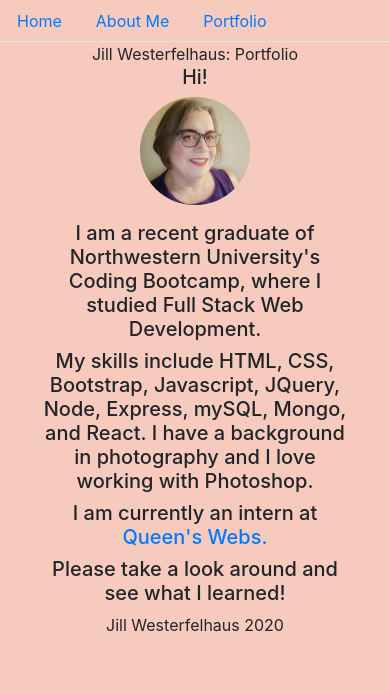
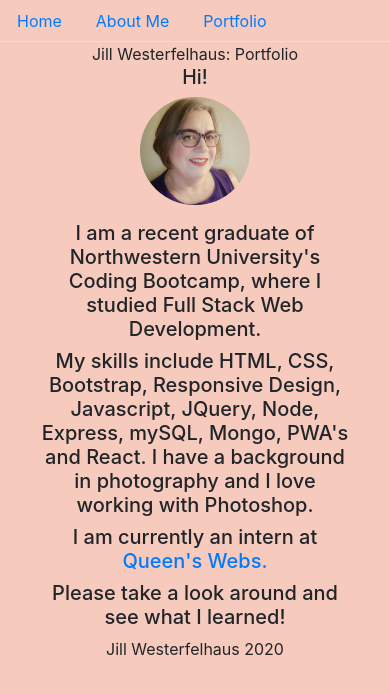
Before and after one commit to JIllWesterfelhaus/reactportfolio2, a React (Create React App) app in the folder client/: page / in a window 390 px wide. Shown: the top 694 px of the page. Built offline with nearby package versions, Linux system fonts and the light colour scheme.

Commit message:
Updated Home.js: PWA's, Responsive Design

```diff
--- a/client/src/components/pages/Home.js
+++ b/client/src/components/pages/Home.js
@@ -12,7 +12,7 @@ function Home() {
 
         <h5 className="text-center">I am a recent graduate of Northwestern University's Coding Bootcamp, where I studied Full Stack Web Development.</h5>
 
-      <h5 className="text-center">My skills include HTML, CSS, Bootstrap, Javascript, JQuery, Node, Express, mySQL, Mongo, and React. I have a background in photography and I love working with Photoshop.</h5>
+      <h5 className="text-center">My skills include HTML, CSS, Bootstrap, Responsive Design, Javascript, JQuery, Node, Express, mySQL, Mongo, PWA's and React. I have a background in photography and I love working with Photoshop.</h5>
 
       <h5 className="text-center">I am currently an intern at <a href="https://www.queensweb.org/" target="_blank">Queen's Webs.</a></h5>
 
```
